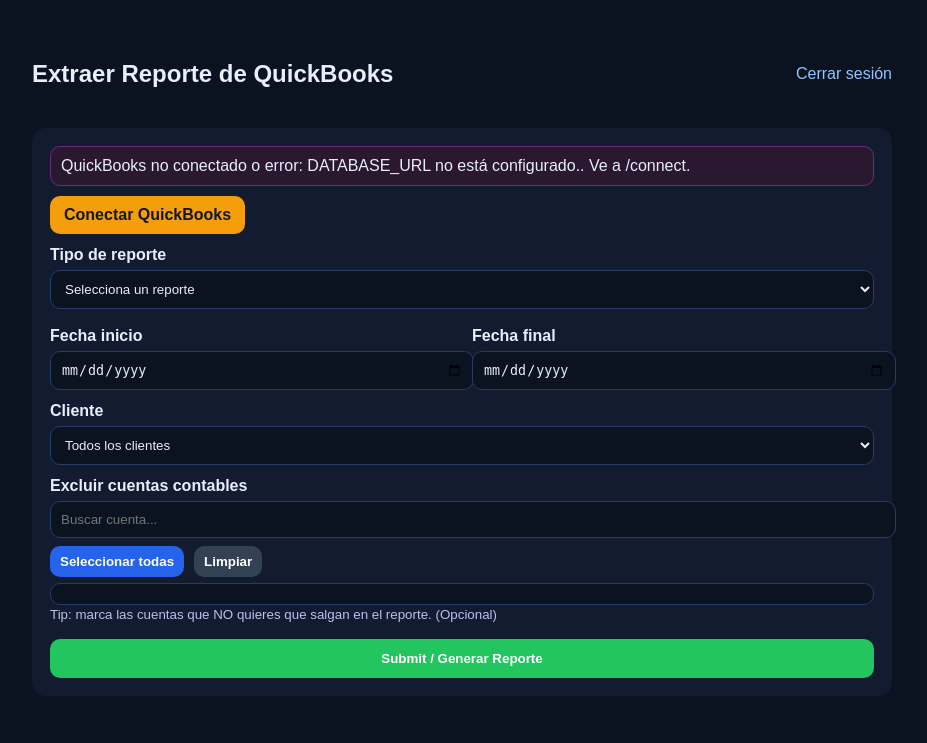
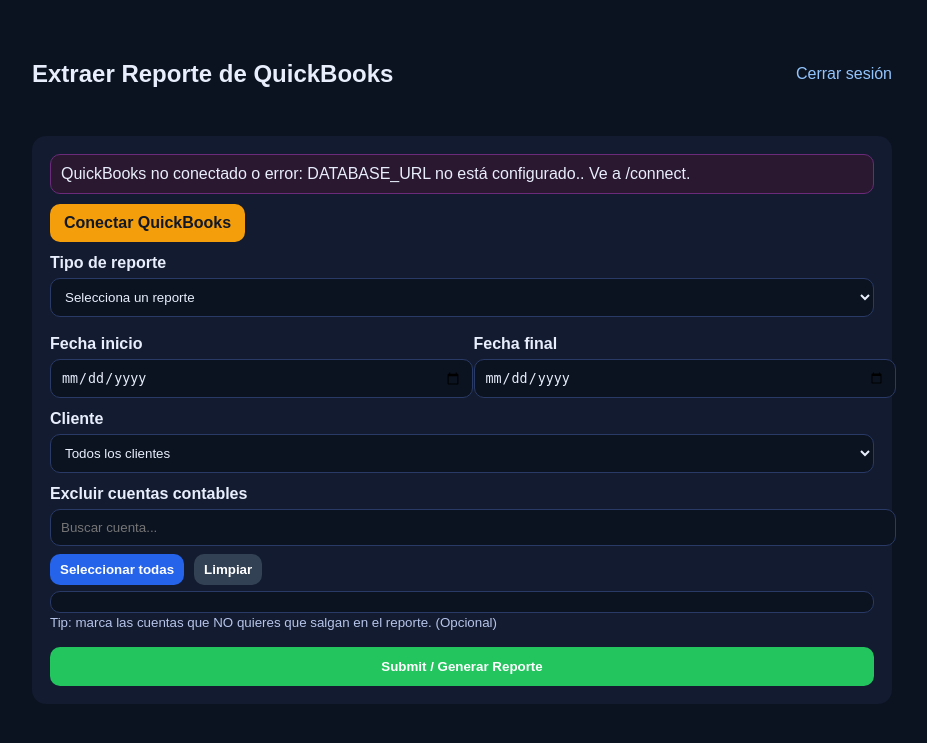
Before and after one commit to Brodrig2199/QBO_portal, a Flask app: page /reports in a window 1280 px wide. Shown: the top 743 px of the page, without its empty margins (178-1105 px from the left). Run offline with Flask 3, Linux system fonts and the light colour scheme; the visitor is signed in with stand-in values (Sample User, id 1); some libraries are stand-ins or nearby versions.

Commit message:
Add files via upload

```diff
--- a/templates/reports.html
+++ b/templates/reports.html
@@ -8,10 +8,10 @@
     body { font-family: Arial, sans-serif; background:#0b1220; color:#e8eefc; }
     .wrap { max-width: 860px; margin: 40px auto; padding: 0 16px; }
     .top { display:flex; justify-content:space-between; align-items:center; gap:12px; }
-    .card { background:#121b2f; padding: 18px; border-radius: 14px; margin-top: 20px; }
+    .card { background:#121b2f; padding: 18px; border-radius: 14px; margin-top: 28px; }
     label { display:block; margin-top:12px; font-weight:600; }
     input, select { width:100%; padding:10px; margin-top:6px; border-radius:10px; border:1px solid #2a3a66; background:#0b1220; color:#e8eefc; }
-    .row { display:grid; grid-template-columns: 1fr 1fr; gap:20px; margin-top:6px; }
+    .row { display:grid; grid-template-columns: 1fr 1fr; gap:23px; margin-top:6px; }
     button { width:100%; padding:12px; border:0; border-radius:10px; background:#22c55e; color:white; font-weight:800; cursor:pointer; margin-top:16px; }
     a { color:#93c5fd; text-decoration:none; }
     .msg { background:#2a1730; border:1px solid #6b2b7a; padding:10px; border-radius:10px; margin-bottom:10px; }
```
